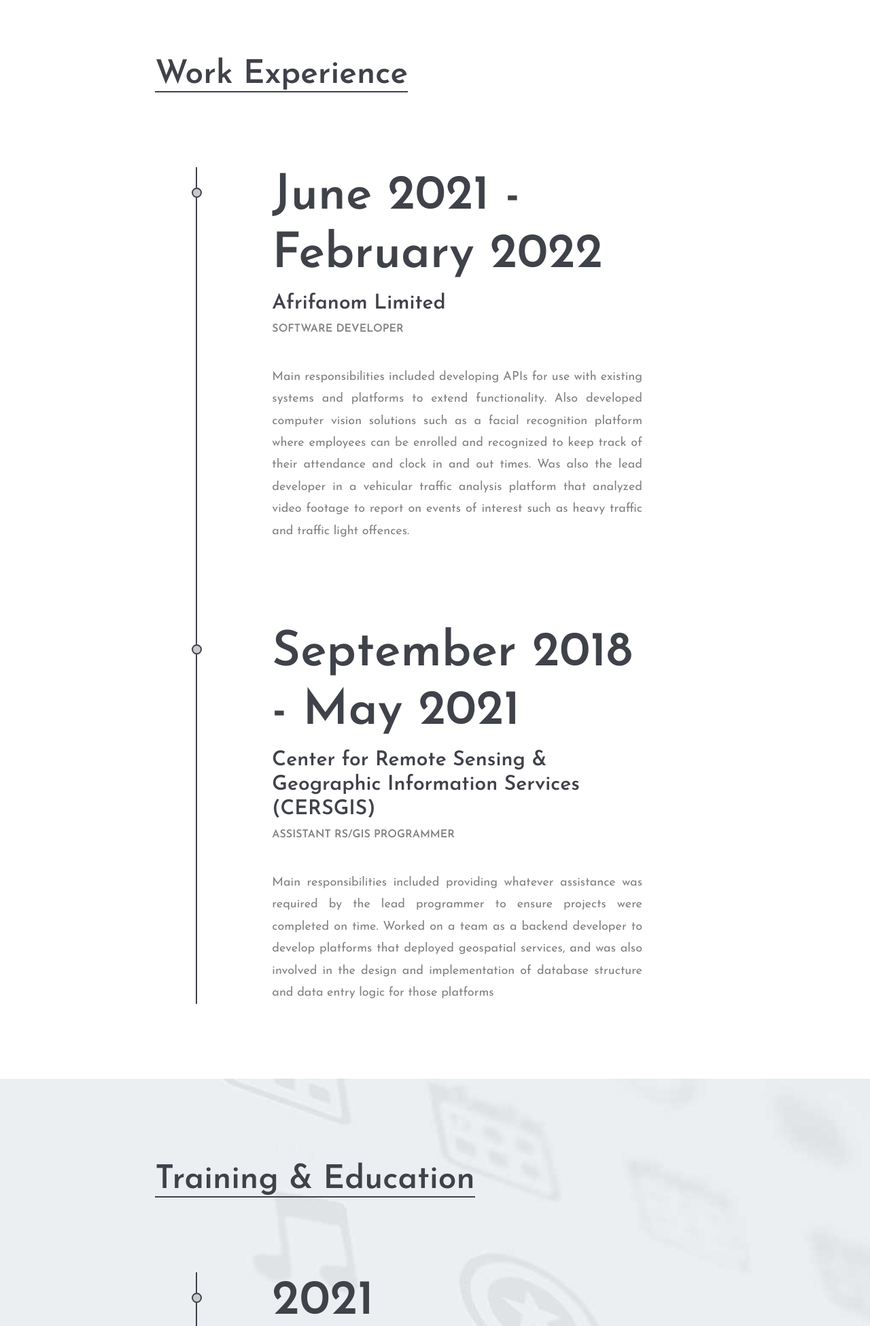
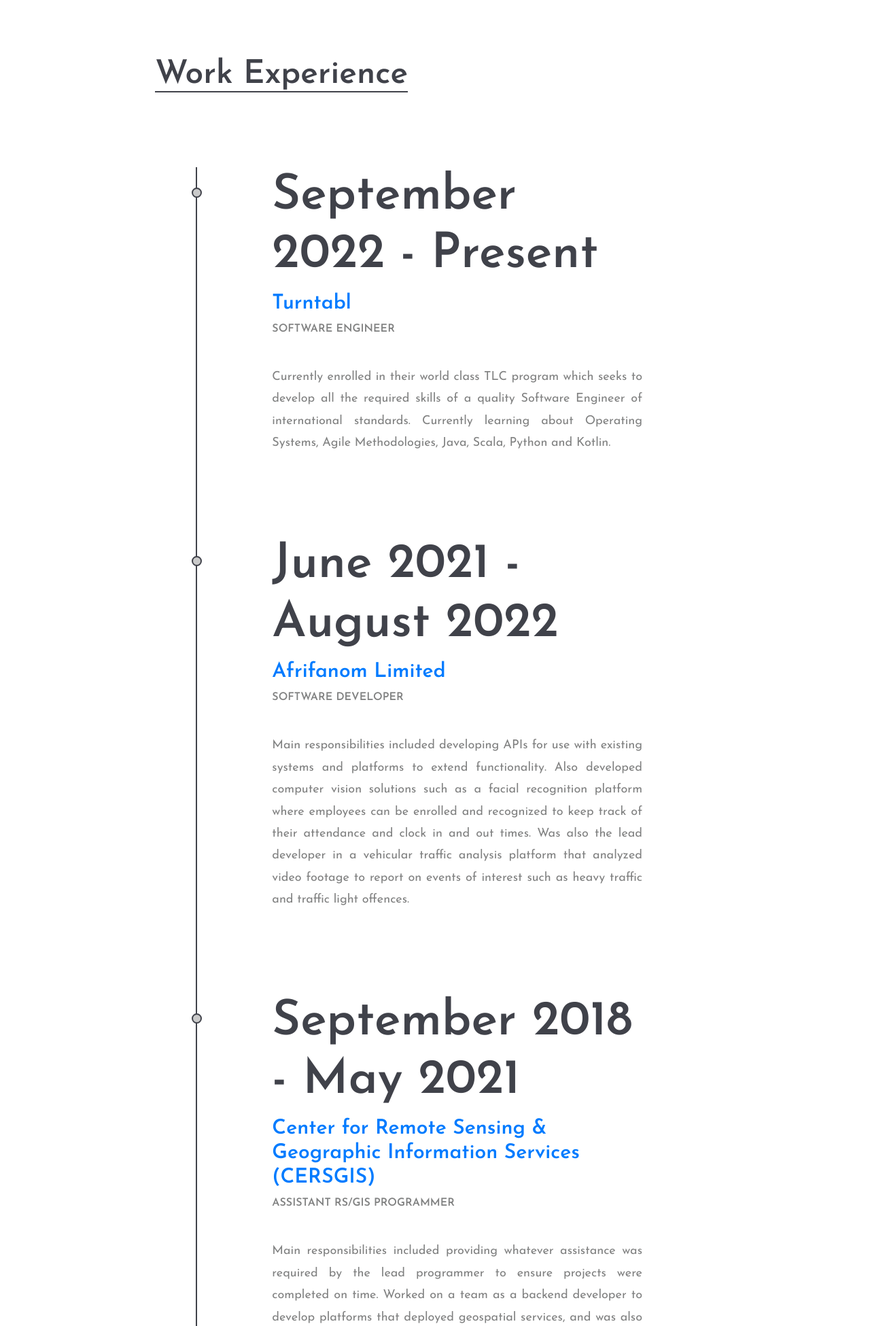
Before and after one commit to damien-deathstalker/Library, a Django app: page / in a window 1280 px wide. Shown: the part 3126-5077 px from the top of the page at 68% size. Run offline with Django 3.2, Linux system fonts and the light colour scheme; some libraries are stand-ins or nearby versions.

Commit message:
Updated the Portfolio Page

```diff
--- a/portfolio/templates/portfolio/index.html
+++ b/portfolio/templates/portfolio/index.html
@@ -267,10 +267,26 @@
                         <ul class="resume-list">
                             <li>
                                 <h2>
-                                    June 2021 - February 2022
+                                    September 2022 - Present
                                 </h2>
                                 <h3>
-                                    Afrifanom Limited
+                                    <a href="https://turntabl.io/">Turntabl</a>
+                                </h3>
+                                <h4>
+                                    Software Engineer
+                                </h4>
+                                <p style="text-align:justify">
+                                    Currently enrolled in their world class TLC program which seeks to develop all the required skills of a quality
+                                    Software Engineer of international standards. Currently learning about Operating Systems, Agile Methodologies,
+                                    Java, Scala, Python and Kotlin.
+                                </p>
+                            </li>
+                            <li>
+                                <h2>
+                                    June 2021 - August 2022
+                                </h2>
+                                <h3>
+                                    <a href="https://afrifanom.com/">Afrifanom Limited</a>
                                 </h3>
                                 <h4>
                                     Software Developer
@@ -288,7 +304,7 @@
                                     September 2018 - May 2021
                                 </h2>
                                 <h3>
-                                    Center for Remote Sensing & Geographic Information Services (CERSGIS)
+                                    <a href="https://cersgis.org/">Center for Remote Sensing & Geographic Information Services (CERSGIS)</a>
                                 </h3>
                                 <h4>
                                     Assistant RS/GIS Programmer
```
